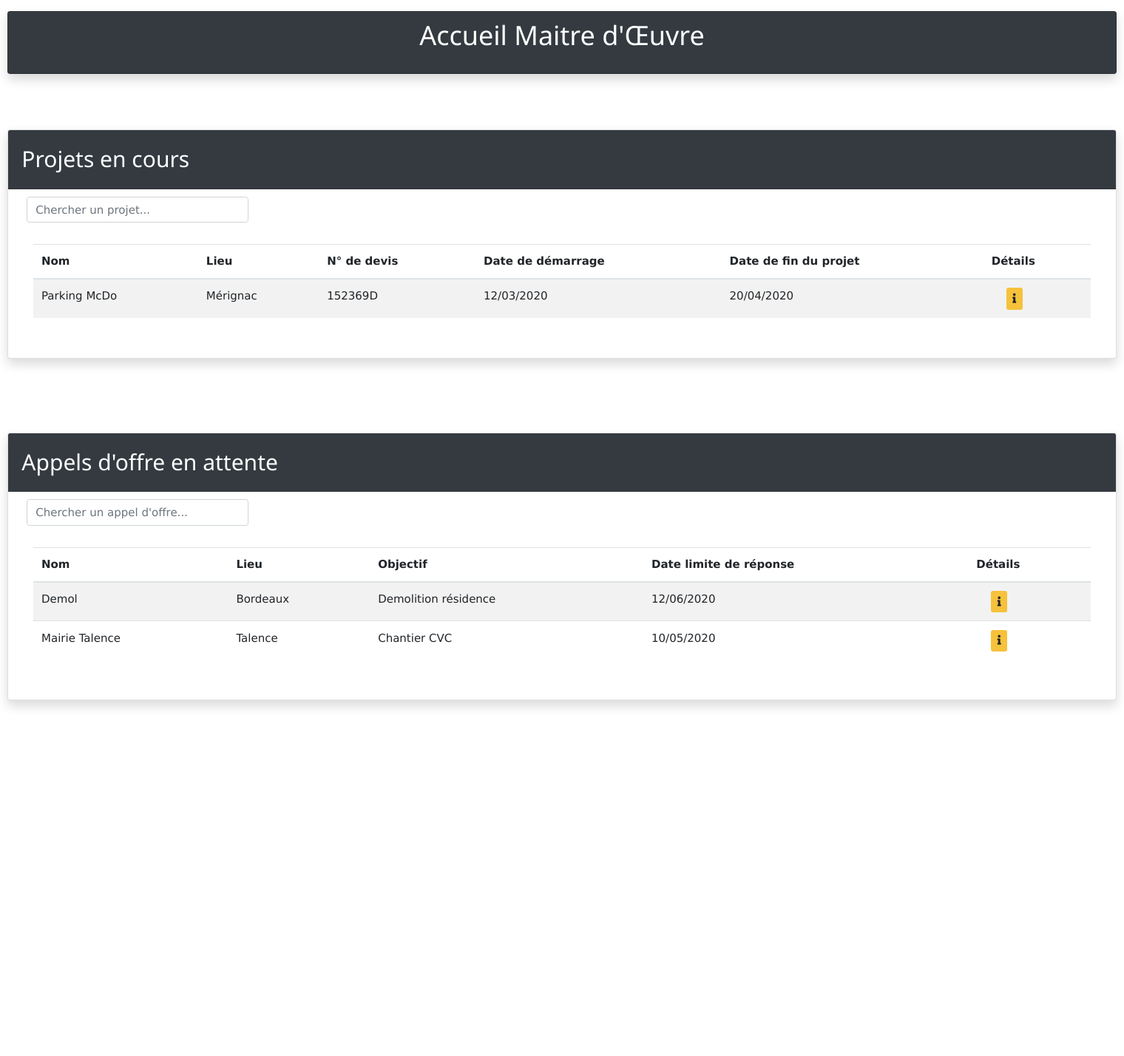
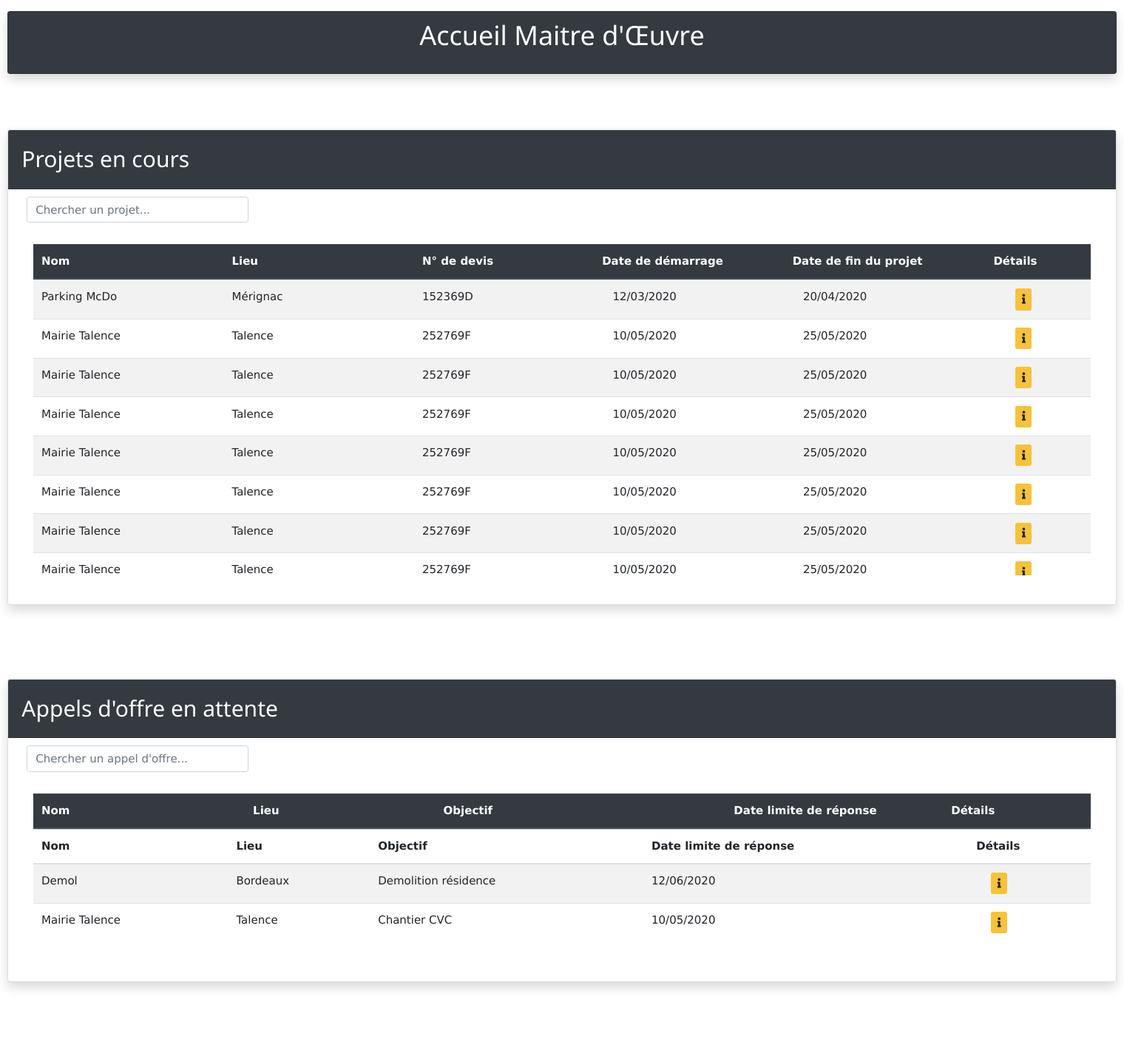
Before and after one commit to ValmonDaujard/Projet-BTP, a Spring app: template BTP-java-spring/src/main/resources/templates/maitreOeuvre/accueil.html in a window 1520 px wide. Shown: the whole page at 74% size. Before the commit the page ends 958 px from the top, so only its background shows below. Run offline with Thymeleaf, Linux system fonts and the light colour scheme; the template is opened without the code that fills it, so the values that code supplies are empty; some libraries are stand-ins or nearby versions.

Commit message:
Auto stash before merge of "master" and "origin/master"

```diff
--- a/BTP-java-spring/src/main/resources/templates/maitreOeuvre/accueil.html
+++ b/BTP-java-spring/src/main/resources/templates/maitreOeuvre/accueil.html
@@ -1,50 +1,61 @@
 <!DOCTYPE html>
-<html 	xmlns:th="http://www.thymeleaf.org"
+<html xmlns:th="http://www.thymeleaf.org"
 	xmlns:layout="http://www.ultraq.net.nz/thymeleaf/layout"
 	layout:decorator="C:\java\workspace\BTP\src\main\resources\layout2.html">
 <head>
 <meta charset="UTF-8">
-<title >Accueil Maitre d'Œuvre</title>
+<title>Accueil Maitre d'Œuvre</title>
 <link
 	href="C:\java\workspace\BTP\src\main\resources\static\css\style.css"
 	rel="stylesheet" type="text/css" media="all" />
 <link rel="stylesheet"
 	href="https://stackpath.bootstrapcdn.com/bootstrap/4.4.1/css/bootstrap.min.css">
 <link rel="stylesheet" href="https://www.w3schools.com/w3css/4/w3.css">
-<link rel="stylesheet" href="https://pro.fontawesome.com/releases/v5.13.0/css/all.css" />
+<link rel="stylesheet"
+	href="https://pro.fontawesome.com/releases/v5.13.0/css/all.css" />
 <style type="text/css">
-.card-header{
-background-color: rgb(52,58,64);
+.card-header {
+	background-color: rgb(52, 58, 64);
 }
-.btn-lg{
-background-color: rgb(246,194,59);
+
+.btn-lg {
+	background-color: rgb(246, 194, 59);
 }
-.container-fluid{
+
+.container-fluid {
 	width: 1500px;
-margin-bottom:100px;
+	margin-bottom: 100px;
 	padding-bottom: 20px;
 }
-.card-header{
+
+.card-header {
 	width: 102.1%;
 	align-self: center;
 }
-.bandeau-accueil{
-background-color: rgb(52,58,64);
-color:white;
+
+.bandeau-accueil {
+	background-color: rgb(52, 58, 64);
+	color: white;
 	text-align: center;
 	margin-bottom: 75px;
+}
+
+.tabProjet {
+	height: 400px;
+	overflow: auto;
 }
 </style>
 </head>
 <body>
 
 	<section layout:fragment="monContenu">
-	<div class="container-fluid card mt-3 bandeau-accueil shadow"><h1>Accueil Maitre d'Œuvre</h1>
+		<div class="container-fluid card mt-3 bandeau-accueil shadow">
+			<h1>Accueil Maitre d'Œuvre</h1>
 		</div>
 		<!-- 	Projets en Cours -->
 		<div class="container-fluid card mt-3 shadow">
-			<div class="card-header text-white" >
-				<h2> Projets en cours</h2>
+			<div class="card-header text-white">
+				<h2>Projets en cours</h2>
 			</div>
 			<div>
 				<input class="form-control" id="searchTable" type="text"
@@ -52,45 +63,174 @@ margin-bottom: 75px;
 					style="margin: 10px; width: 300px">
 			</div>
 			<div class="card-body">
-				<table id="tabProjet" class="table table-striped">
-					<thead>
+				<table class="my-auto table">
+					<thead class="thead-dark">
 						<tr>
-							<th>Nom</th>
-							<th>Lieu</th>
-							<th>N° de devis</th>
-							<th>Date de démarrage</th>
-							<th>Date de fin du projet</th>
-							<th>Détails</th>
+							<th style="width: 18%">Nom</th>
+							<th style="width: 18%">Lieu</th>
+							<th style="width: 17%">N° de devis</th>
+							<th style="width: 18%">Date de démarrage</th>
+							<th style="width: 19%">Date de fin du
+								projet</th>
+							<th style="width: 10%">Détails</th>
 						</tr>
 					</thead>
-
+				</table>
+				<div class="tabProjet">
+					<table class="table table-striped ">
 						<tbody>
 							<tr>
-							<td>Parking McDo</td>
-							<td>Mérignac</td>
-							<td>152369D</td>
-							<td>12/03/2020</td>
-							<td>20/04/2020</td>
-							<td><div class="btn-group" style="margin-left: 20px"><a class="btn btn-sm btn-lg"><i class="fas fa-info"></i></a></div></td>
+								<td style="width: 18%">Parking McDo</td>
+								<td style="width: 18%">Mérignac</td>
+								<td style="width: 18%">152369D</td>
+								<td style="width: 18%">12/03/2020</td>
+								<td style="width: 18%">20/04/2020</td>
+								<td style="width: 10%"><div class="btn-group"
+										style="margin-left: 30px">
+										<a class="btn btn-sm btn-lg"><i class="fas fa-info"></i></a>
+									</div></td>
 							</tr>
-						<tr th:each="proj : ${projets}">
+							<tr>
 								<td>Mairie Talence</td>
 								<td>Talence</td>
 								<td>252769F</td>
 								<td>10/05/2020</td>
 								<td>25/05/2020</td>
-							<td><div class="btn-group" style="margin-left: 20px"><a class="btn btn-sm btn-lg"><i class="fas fa-info"></i></a></div></td>
+								<td><div class="btn-group" style="margin-left: 30px">
+										<a class="btn btn-sm btn-lg"><i class="fas fa-info"></i></a>
+									</div></td>
+							</tr>
+							<tr>
+								<td>Mairie Talence</td>
+								<td>Talence</td>
+								<td>252769F</td>
+								<td>10/05/2020</td>
+								<td>25/05/2020</td>
+								<td><div class="btn-group" style="margin-left: 30px">
+										<a class="btn btn-sm btn-lg"><i class="fas fa-info"></i></a>
+									</div></td>
+							</tr>
+							<tr>
+								<td>Mairie Talence</td>
+								<td>Talence</td>
+								<td>252769F</td>
+								<td>10/05/2020</td>
+								<td>25/05/2020</td>
+								<td><div class="btn-group" style="margin-left: 30px">
+										<a class="btn btn-sm btn-lg"><i class="fas fa-info"></i></a>
+									</div></td>
+							</tr>
+							<tr>
+								<td>Mairie Talence</td>
+								<td>Talence</td>
+								<td>252769F</td>
+								<td>10/05/2020</td>
+								<td>25/05/2020</td>
+								<td><div class="btn-group" style="margin-left: 30px">
+										<a class="btn btn-sm btn-lg"><i class="fas fa-info"></i></a>
+									</div></td>
+							</tr>
+							<tr>
+								<td>Mairie Talence</td>
+								<td>Talence</td>
+								<td>252769F</td>
+								<td>10/05/2020</td>
+								<td>25/05/2020</td>
+								<td><div class="btn-group" style="margin-left: 30px">
+										<a class="btn btn-sm btn-lg"><i class="fas fa-info"></i></a>
+									</div></td>
+							</tr>
+							<tr>
+								<td>Mairie Talence</td>
+								<td>Talence</td>
+								<td>252769F</td>
+								<td>10/05/2020</td>
+								<td>25/05/2020</td>
+								<td><div class="btn-group" style="margin-left: 30px">
+										<a class="btn btn-sm btn-lg"><i class="fas fa-info"></i></a>
+									</div></td>
+							</tr>
+							<tr>
+								<td>Mairie Talence</td>
+								<td>Talence</td>
+								<td>252769F</td>
+								<td>10/05/2020</td>
+								<td>25/05/2020</td>
+								<td><div class="btn-group" style="margin-left: 30px">
+										<a class="btn btn-sm btn-lg"><i class="fas fa-info"></i></a>
+									</div></td>
+							</tr>
+							<tr>
+								<td>Mairie Talence</td>
+								<td>Talence</td>
+								<td>252769F</td>
+								<td>10/05/2020</td>
+								<td>25/05/2020</td>
+								<td><div class="btn-group" style="margin-left: 30px">
+										<a class="btn btn-sm btn-lg"><i class="fas fa-info"></i></a>
+									</div></td>
+							</tr>
+							<tr>
+								<td>Mairie Talence</td>
+								<td>Talence</td>
+								<td>252769F</td>
+								<td>10/05/2020</td>
+								<td>25/05/2020</td>
+								<td><div class="btn-group" style="margin-left: 30px">
+										<a class="btn btn-sm btn-lg"><i class="fas fa-info"></i></a>
+									</div></td>
+							</tr>
+							<tr>
+								<td>Mairie Talence</td>
+								<td>Talence</td>
+								<td>252769F</td>
+								<td>10/05/2020</td>
+								<td>25/05/2020</td>
+								<td><div class="btn-group" style="margin-left: 30px">
+										<a class="btn btn-sm btn-lg"><i class="fas fa-info"></i></a>
+									</div></td>
+							</tr>
+							<tr>
+								<td>Mairie Talence</td>
+								<td>Talence</td>
+								<td>252769F</td>
+								<td>10/05/2020</td>
+								<td>25/05/2020</td>
+								<td><div class="btn-group" style="margin-left: 30px">
+										<a class="btn btn-sm btn-lg"><i class="fas fa-info"></i></a>
+									</div></td>
+							</tr>
+							<tr>
+								<td>Mairie Talence</td>
+								<td>Talence</td>
+								<td>252769F</td>
+								<td>10/05/2020</td>
+								<td>25/05/2020</td>
+								<td><div class="btn-group" style="margin-left: 30px">
+										<a class="btn btn-sm btn-lg"><i class="fas fa-info"></i></a>
+									</div></td>
+							</tr>
+							<tr>
+								<td>Mairie Talence</td>
+								<td>Talence</td>
+								<td>252769F</td>
+								<td>10/05/2020</td>
+								<td>25/05/2020</td>
+								<td><div class="btn-group" style="margin-left: 30px">
+										<a class="btn btn-sm btn-lg"><i class="fas fa-info"></i></a>
+									</div></td>
 							</tr>
 						</tbody>
 
 					</table>
 				</div>
 			</div>
+		</div>
 
 		<!-- 		Appels offres en attentes -->
 
 		<div class="container-fluid card mt-3 shadow">
-			<div class="card-header text-white" >
+			<div class="card-header text-white">
 				<h2>Appels d'offre en attente</h2>
 			</div>
 			<div>
@@ -99,6 +239,17 @@ margin-bottom: 75px;
 					style="margin: 10px; width: 300px">
 			</div>
 			<div class="card-body">
+				<table class="my-auto table">
+					<thead class="thead-dark">
+						<tr>
+							<th style="width: 20%">Nom</th>
+							<th style="width: 18%">Lieu</th>
+							<th style="width: 22%">Objectif</th>
+							<th style="width: 26%" class="text-center">Date limite de réponse</th>
+							<th style="width: 14%">Détails</th>
+						</tr>
+					</thead>
+				</table>
 				<table id="tabAppel" class="table table-striped">
 					<thead>
 						<tr>
@@ -117,14 +268,18 @@ margin-bottom: 75px;
 							<td>Bordeaux</td>
 							<td>Demolition résidence</td>
 							<td>12/06/2020</td>
-							<td><div class="btn-group" style="margin-left: 20px"><a class="btn btn-sm btn-lg" ><i class="fas fa-info"></i></a></div></td>
+							<td><div class="btn-group" style="margin-left: 20px">
+									<a class="btn btn-sm btn-lg"><i class="fas fa-info"></i></a>
+								</div></td>
 						</tr>
 						<tr>
 							<td>Mairie Talence</td>
 							<td>Talence</td>
 							<td>Chantier CVC</td>
 							<td>10/05/2020</td>
-							<td><div class="btn-group" style="margin-left: 20px"><a class="btn btn-sm btn-lg"><i class="fas fa-info"></i></a></div></td>
+							<td><div class="btn-group" style="margin-left: 20px">
+									<a class="btn btn-sm btn-lg"><i class="fas fa-info"></i></a>
+								</div></td>
 						</tr>
 					</tbody>
 
@@ -137,16 +292,26 @@ margin-bottom: 75px;
 	<script
 		src="https://stackpath.bootstrapcdn.com/bootstrap/4.4.1/js/bootstrap.bundle.min.js"></script>
 	<script type="text/javascript">
-	$("#searchTableProjet").on("keyup", function() {
+		$("#searchTableProjet").on(
+				"keyup",
+				function() {
 					var value = $(this).val().toLowerCase();
-		  $("#tabProjet tr").filter(function() {
-		  $(this).toggle($(this).text().toLowerCase().indexOf(value) > -1)
+					$("#tabProjet tr").filter(
+							function() {
+								$(this).toggle(
+										$(this).text().toLowerCase().indexOf(
+												value) > -1)
 							});
 				});
-	$("#searchTableAppel").on("keyup", function() {
+		$("#searchTableAppel").on(
+				"keyup",
+				function() {
 					var value = $(this).val().toLowerCase();
-		  $("#tabAppel tr").filter(function() {
-		  $(this).toggle($(this).text().toLowerCase().indexOf(value) > -1)
+					$("#tabAppel tr").filter(
+							function() {
+								$(this).toggle(
+										$(this).text().toLowerCase().indexOf(
+												value) > -1)
 							});
 				});
 	</script>
```
Also changed, not shown: BTP-java-spring/src/main/resources/templates/maitreOuvrage/creationAppelOffre.html (+9 -4 lines). Lines whose indentation alone changed are shown as unchanged.
